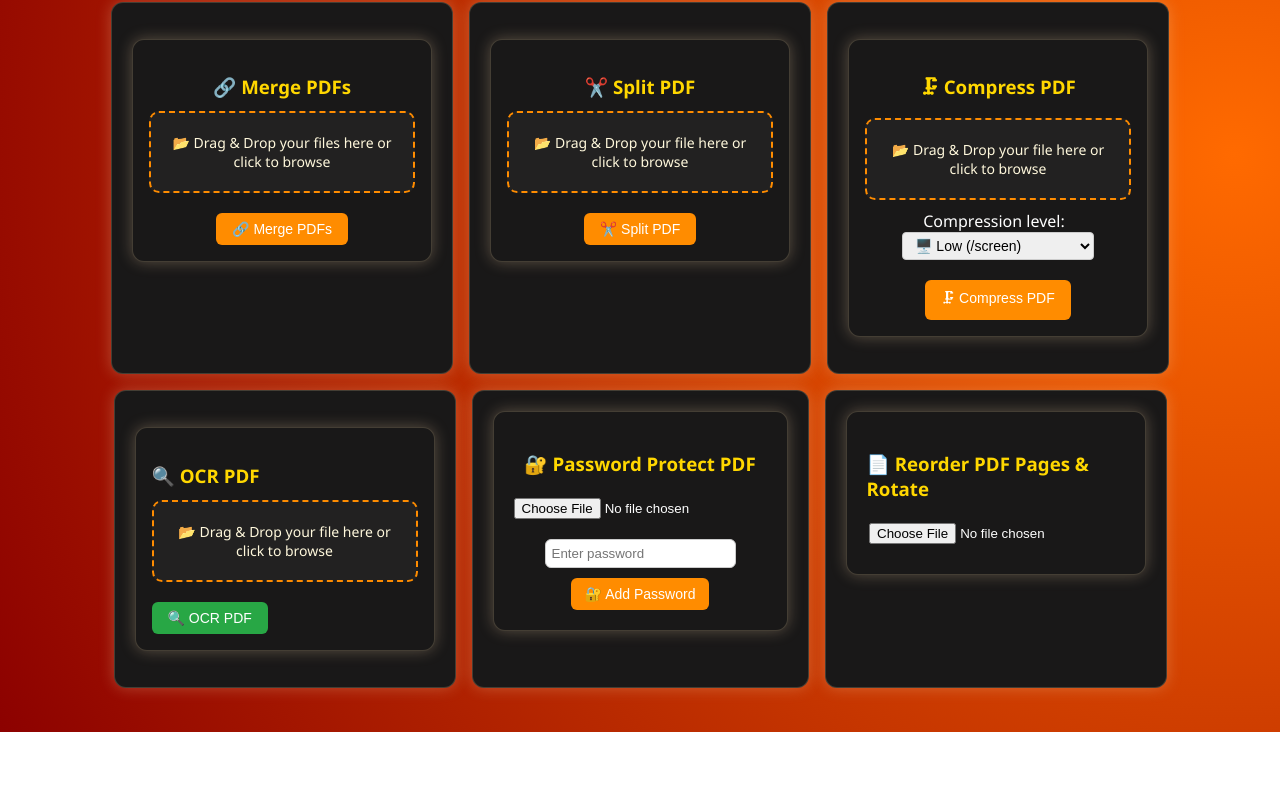
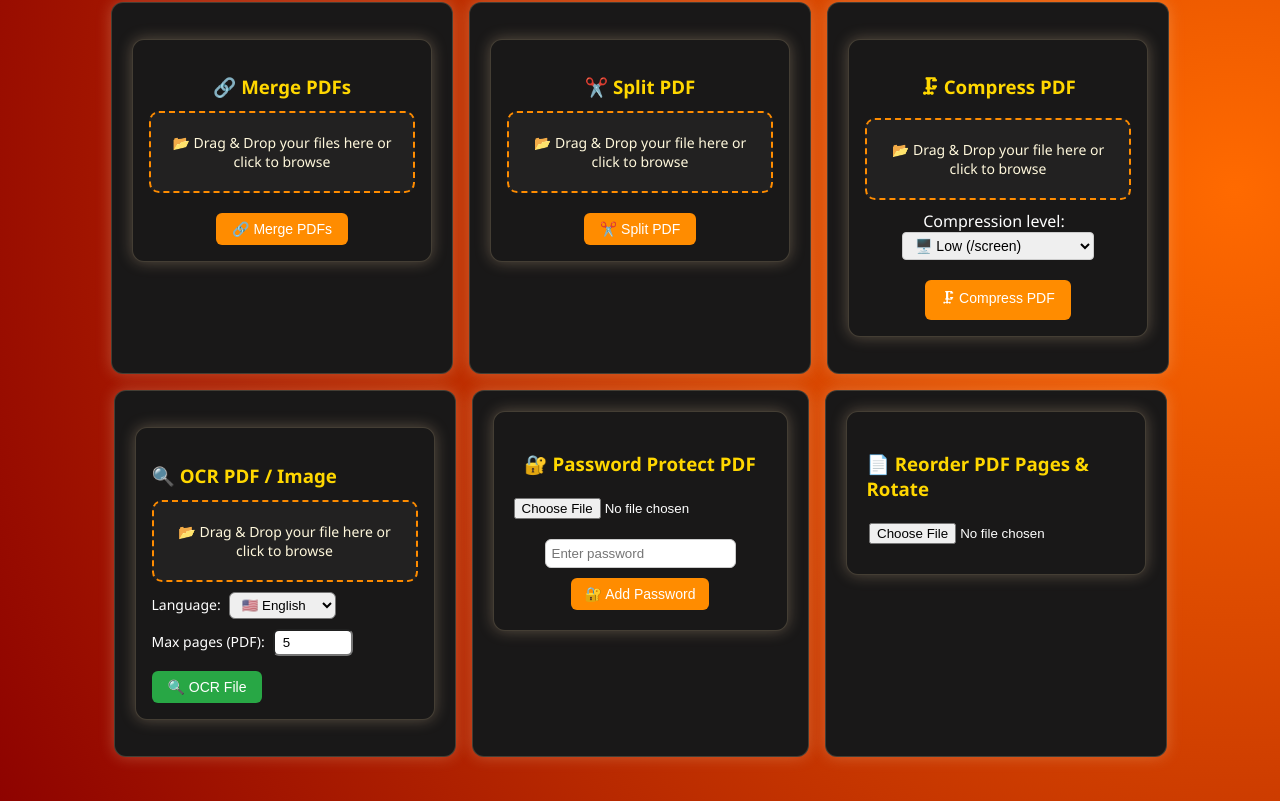
Before and after one commit to Safeedit/editly, a React (Create React App) app: page / in a window 1280 px wide. Shown: the part 423-1224 px from the top of the page. Before the commit the page ends 1155 px from the top, so only its background shows below. Built offline with nearby package versions, Linux system fonts and the light colour scheme.

Commit message:
Update OcrPdf.jsx

```diff
--- a/src/components/OcrPdf.jsx
+++ b/src/components/OcrPdf.jsx
@@ -5,13 +5,16 @@ function OcrPdf() {
   const [file, setFile] = useState(null);
   const [loading, setLoading] = useState(false);
   const [extractedText, setExtractedText] = useState("");
+  const [lang, setLang] = useState("eng");         // 🌐 Language selector
+  const [maxPages, setMaxPages] = useState(5);      // 📄 Max pages
 
   const handleOCR = async () => {
-    if (!file) return alert("📄 Please select a scanned PDF");
+    if (!file) return alert("📄 Please select a file (PDF or Image)");
 
     const formData = new FormData();
     formData.append("file", file);
-    formData.append("type", "ocr-pdf");
+    formData.append("lang", lang);
+    formData.append("max_pages", maxPages);
 
     setLoading(true);
     try {
@@ -25,18 +28,8 @@ function OcrPdf() {
         throw new Error(errText || "OCR failed");
       }
 
-      const blob = await res.blob();
-      const text = await blob.text(); // ✅ Extract text from blob
-
-      // Show preview and allow download
-      setExtractedText(text);
-
-      const url = URL.createObjectURL(blob);
-      const link = document.createElement("a");
-      link.href = url;
-      link.download = file.name.replace(/\.\w+$/, ".txt");
-      link.click();
-      URL.revokeObjectURL(url);
+      const json = await res.json();
+      setExtractedText(json.text || "No text extracted.");
     } catch (err) {
       console.error("❌ OCR Error:", err);
       alert("OCR failed: " + err.message);
@@ -58,14 +51,14 @@ function OcrPdf() {
         boxShadow: "0 0 15px rgba(243, 206, 162, 0.3)",
       }}
     >
-      <h3 style={{ color: "#ffd700", marginBottom: "12px" }}>🔍 OCR PDF</h3>
+      <h3 style={{ color: "#ffd700", marginBottom: "12px" }}>🔍 OCR PDF / Image</h3>
 
       <DropzoneUpload
         onFilesSelected={(f) => {
           setFile(f);
-          setExtractedText(""); // Clear preview when new file selected
+          setExtractedText("");
         }}
-        accept="application/pdf"
+        accept=".pdf,.jpg,.jpeg,.png"  // ✅ Accept both PDF and images
       />
 
       {file && (
@@ -74,11 +67,42 @@ function OcrPdf() {
         </p>
       )}
 
+      {/* 🌐 Language Selector */}
+      <div style={{ marginTop: "10px", fontSize: "14px" }}>
+        <label style={{ marginRight: "8px" }}>Language:</label>
+        <select
+          value={lang}
+          onChange={(e) => setLang(e.target.value)}
+          style={{ padding: "4px 8px", borderRadius: "6px" }}
+        >
+          <option value="eng">🇺🇸 English</option>
+          <option value="hin">🇮🇳 Hindi</option>
+          <option value="mar">🇮🇳 Marathi</option>
+          <option value="fra">🇫🇷 French</option>
+          <option value="deu">🇩🇪 German</option>
+          <option value="spa">🇪🇸 Spanish</option>
+          {/* Add more languages supported by your Tesseract instance */}
+        </select>
+      </div>
+
+      {/* 📄 Max Page Input */}
+      <div style={{ marginTop: "10px", fontSize: "14px" }}>
+        <label style={{ marginRight: "8px" }}>Max pages (PDF):</label>
+        <input
+          type="number"
+          value={maxPages}
+          onChange={(e) => setMaxPages(e.target.value)}
+          min="1"
+          max="30"
+          style={{ padding: "4px 8px", borderRadius: "6px", width: "60px" }}
+        />
+      </div>
+
       <button
         onClick={handleOCR}
         disabled={loading}
         style={{
-          marginTop: "10px",
+          marginTop: "15px",
           padding: "8px 16px",
           backgroundColor: "#28a745",
           color: "#ffffff",
@@ -89,7 +113,7 @@ function OcrPdf() {
           fontWeight: 500,
         }}
       >
-        {loading ? "🔍 Extracting..." : "🔍 OCR PDF"}
+        {loading ? "🔍 Extracting..." : "🔍 OCR File"}
       </button>
 
       {extractedText && (
@@ -115,7 +139,6 @@ function OcrPdf() {
       )}
     </div>
   );
-
 }
 
 export default OcrPdf;
```
